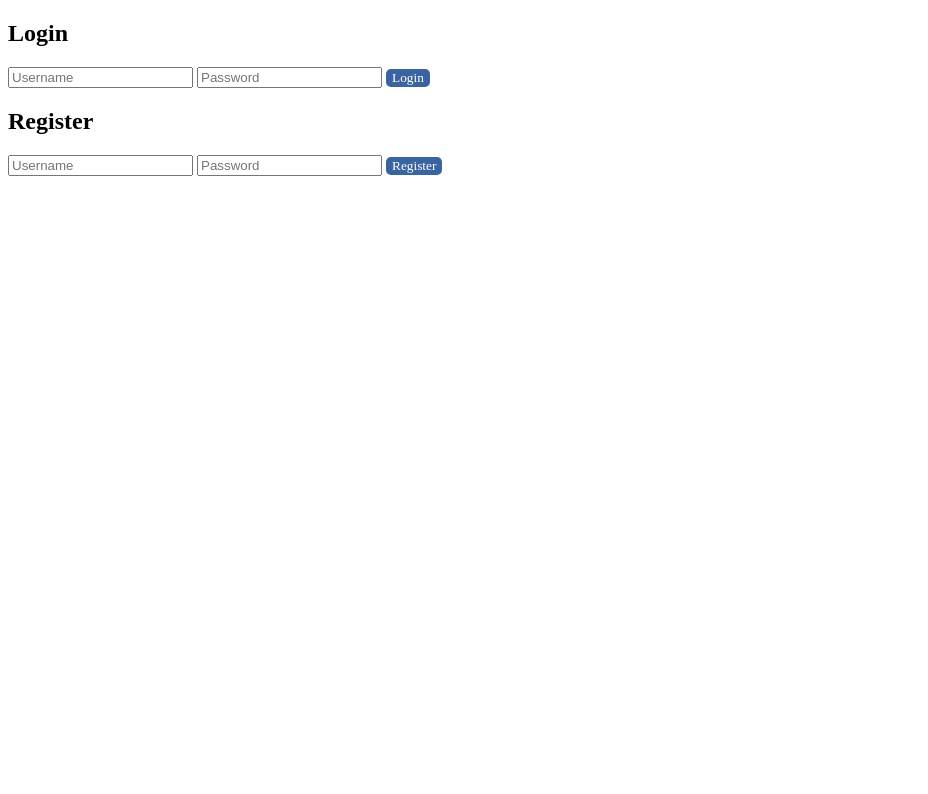
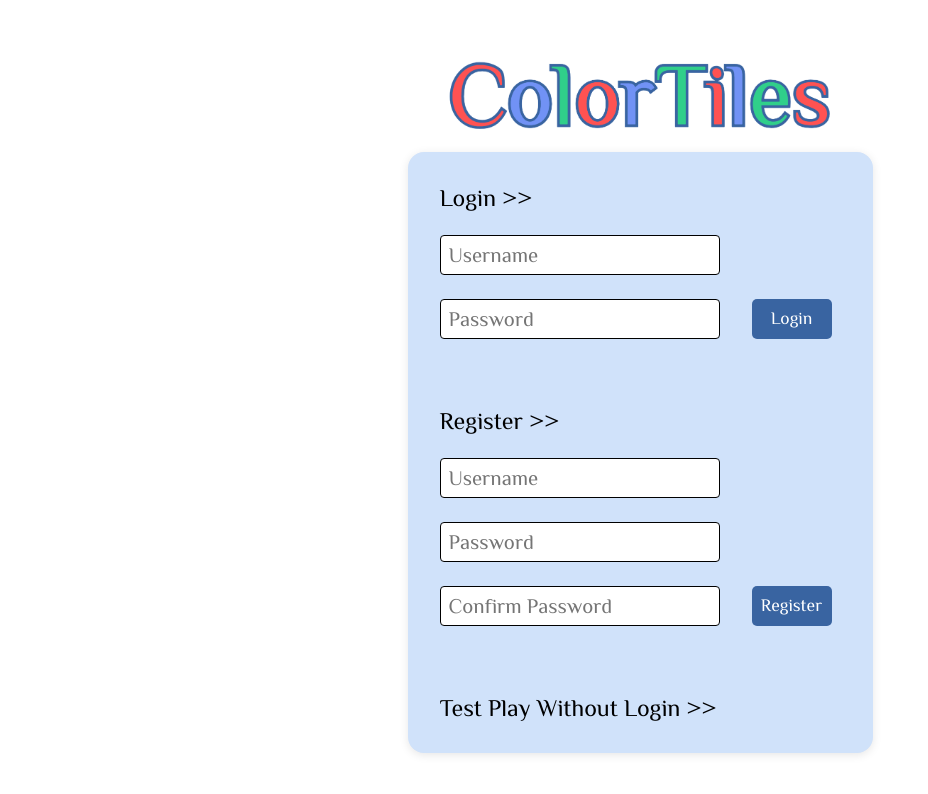
Before and after one commit to daikImai/ColorTiles, a website: page public/login.html in a window 1280 px wide. Shown: the whole page, without its empty margins (0-928 px from the left). Drawn offline with Linux system fonts and the light colour scheme; some packages are replaced by stand-ins of ours; no server answers.

Commit message:
designed login page and added password confirmation

```diff
--- a/public/login.html
+++ b/public/login.html
@@ -5,23 +5,44 @@
         <title>ColorTiles - Login</title>
         <meta name="description" content="Fill the Tiles with Colors">
         <link rel="icon" type=image/png href="images\logo_colortiles.png">
-        <link rel="stylesheet" href="style.css">
+        <link rel="preconnect" href="https://fonts.googleapis.com">
+        <link rel="preconnect" href="https://fonts.gstatic.com" crossorigin>
+        <link href="https://fonts.googleapis.com/css2?family=Philosopher:ital,wght@0,400;0,700;1,400;1,700&display=swap" rel="stylesheet">
+        <link rel="stylesheet" href="https://cdn.jsdelivr.net/npm/ress/dist/ress.min.css">
         <link rel="stylesheet" href="style.css">
         <script src="login.js" defer></script>
     </head>
     <body>
-        <h2>Login</h2>
+        <div class="wrapper">
+            <img class="title-image" src="images/title_colortiles.png" alt="">
+        </div>
+        <div class="wrapper">
+            <section id="titleModal">
+                <p>Login >></p>
                 <form id="loginForm">
                     <input type="text" name="username" placeholder="Username" required>
+                    <div class="df">
                         <input type="password" name="password" placeholder="Password" required>
-            <button type="submit">Login</button>
+                        <button type="submit" class="submit-btn">Login</button>
+                    </div>
                 </form>
-
-        <h2>Register</h2>
+                <div class="wrapper">
+                    <canvas id="canvas1" width="400" height="20"></canvas>
+                </div>
+                <p>Register >></p>
                 <form id="registerForm">
                     <input type="text" name="username" placeholder="Username" required>
                     <input type="password" name="password" placeholder="Password" required>
-            <button type="submit">Register</button>
+                    <div class="df">
+                        <input type="password" name="passwordConfirm" placeholder="Confirm Password" required>
+                        <button type="submit" class="submit-btn">Register</button>
+                    </div>
                 </form>
+                <div class="wrapper">
+                    <canvas id="canvas2" width="400" height="20"></canvas>
+                </div>
+                <p id="test-play">Test Play Without Login >></p>
+            </section>
+        </div>
     </body>
 </html>
--- a/public/login.js
+++ b/public/login.js
@@ -1,10 +1,19 @@
 "use strict";
+
+let drawLine1 = null;
+let drawLine2 = null;
 
 document.addEventListener("DOMContentLoaded", async () => {
     const user = await fetchUser();
     if (user.id > 0) {
         window.location.href = "/play"; // すでにログイン済みなら自動的に /play に移動
     }
+
+    drawLine1 = document.getElementById("canvas1").getContext("2d");
+    drawLine2 = document.getElementById("canvas2").getContext("2d");
+    drawLine(drawLine1);
+    drawLine(drawLine2);
+
 
     // CSRFトークンを取得
     const csrfRes = await fetch("/api/csrf-token");
@@ -29,14 +38,15 @@ document.addEventListener("DOMContentLoaded", async () => {
             });
 
             const data = await res.json();
-            if (data.success) {
+            if (data.ok) {
+                alert("Login Successful!\nUsername: " + body.username);
                 window.location.href = "/play"; // ログイン成功 → ゲーム画面へ
             } else {
-                alert(data.error || "Login failed");
+                alert("Login Failed");
             }
         } catch (err) {
             console.error(err);
-            alert("Server error");
+            alert("Server Error");
         }
     });
 
@@ -58,15 +68,21 @@ document.addEventListener("DOMContentLoaded", async () => {
             });
 
             const data = await res.json();
-            if (data.success) {
+            if (data.ok) {
+                alert("Registration Successful!\nUsername: " + body.username);
                 window.location.href = "/play";
             } else {
-                alert(data.error || "Register failed");
+                alert(data.error || "Register Failed");
             }
         } catch (err) {
             console.error(err);
-            alert("Server error");
+            alert("Server Error");
         }
+    });
+
+    // Test Play Without Login
+    document.getElementById("test-play").addEventListener("click", () => {
+        window.location.href = "/play";
     });
 
 });
@@ -86,3 +102,12 @@ async function fetchUser() {
         console.error(err);
     }
 }
+
+// ORの表示キャンバス
+function drawLine(drawLine) {
+    drawLine.strokeStyle = "#13325d";
+    drawLine.beginPath();
+    drawLine.moveTo(0, 10);
+    drawLine.lineTo(390, 10);
+    drawLine.stroke();
+}
--- a/public/style.css
+++ b/public/style.css
@@ -26,6 +26,51 @@ button {
 
 .margin-bottom {
     margin-bottom: 1.5rem;
+}
+
+.df {
+    display: flex;
+}
+
+.title-image {
+    height: 80px;
+    margin: 3.5rem 0 1rem;
+}
+
+#titleModal {
+    width: 465px;
+    padding: 0.5rem 2rem;
+    background-color: #d0e2fa;
+    border-radius: 16px;
+    box-shadow: 0 2px 10px rgba(0, 0, 0, 0.1);
+}
+
+#titleModal p {
+    font-size: 1.5rem;
+    margin: 1.5rem 0;
+}
+
+#titleModal input {
+    width: 280px;
+    height: 40px;
+    border-radius: 4px;
+    border: solid 1px;
+    margin-right: 2rem;
+    font-size: 1.3rem;
+    background-color: #fff;
+    padding: 0 0.5rem;
+    margin-bottom: 1.5rem;
+}
+
+.submit-btn {
+    font-size: 1.1rem;
+    height: 40px;
+    width: 80px;
+}
+
+#test-play:hover {
+    text-decoration: underline;
+    cursor: pointer;
 }
 
 .headers {
@@ -62,6 +107,7 @@ button {
     z-index: 9999;
     opacity: 0;
     visibility: hidden;
+    box-shadow: 0 2px 10px rgba(0, 0, 0, 0.1);
 }
 
 #closeMyPageButton, #closeHowToPlayButton, #closeRankingButton {
@@ -293,7 +339,7 @@ section h2 {
     background-color: #c44040;
 }
 
-.red { color: #ff5252}
+.red { color: #ff5252; }
 
 .blue { color: #7192f5; }
 
```
Also changed, not shown: server.js (+9 -7 lines). Lines whose indentation alone changed are shown as unchanged.
